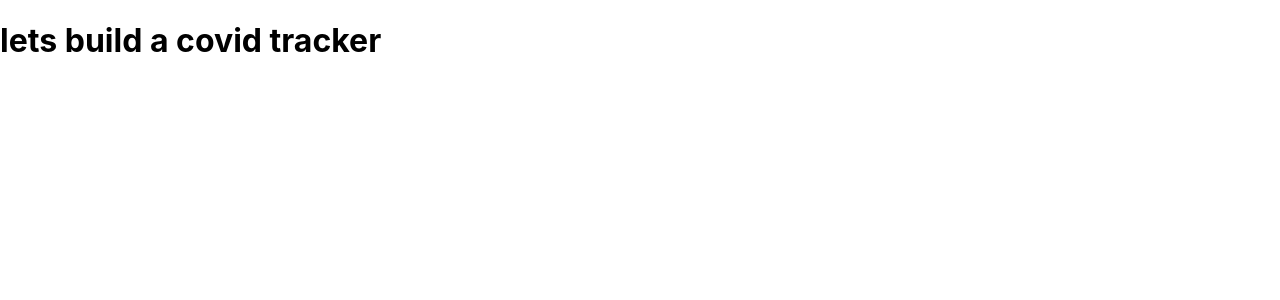
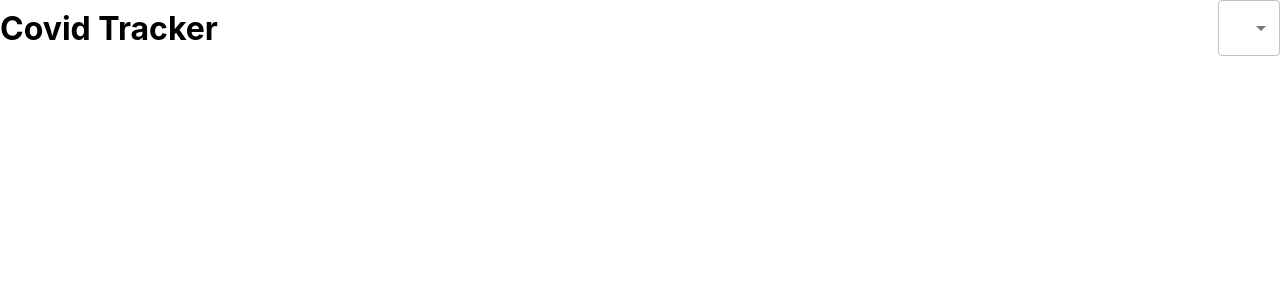
Before and after one commit to EdwardVilla0/Covid-19-Tracker, a React (Create React App) app: page / in a window 1280 px wide. Shown: the top 300 px of the page. Built offline with nearby package versions, Linux system fonts and the light colour scheme.

Commit message:
adding styling and moving select box to the right

```diff
--- a/package.json
+++ b/package.json
@@ -3,6 +3,7 @@
   "version": "0.1.0",
   "private": true,
   "dependencies": {
+    "@material-ui/core": "^4.11.2",
     "@testing-library/jest-dom": "^5.11.4",
     "@testing-library/react": "^11.1.0",
     "@testing-library/user-event": "^12.1.10",
--- a/src/App.css
+++ b/src/App.css
@@ -1,38 +1,10 @@
-.App {
-  text-align: center;
+*{
+  margin: 0;
 }
 
-.App-logo {
-  height: 40vmin;
-  pointer-events: none;
+.app_header{
+  display: flex;
+  align-items: center;
+  margin-bottom: 20px;
+  justify-content: space-between;
 }
-
-@media (prefers-reduced-motion: no-preference) {
-  .App-logo {
-    animation: App-logo-spin infinite 20s linear;
-  }
-}
-
-.App-header {
-  background-color: #282c34;
-  min-height: 100vh;
-  display: flex;
-  flex-direction: column;
-  align-items: center;
-  justify-content: center;
-  font-size: calc(10px + 2vmin);
-  color: white;
-}
-
-.App-link {
-  color: #61dafb;
-}
-
-@keyframes App-logo-spin {
-  from {
-    transform: rotate(0deg);
-  }
-  to {
-    transform: rotate(360deg);
-  }
-}
--- a/src/App.js
+++ b/src/App.js
@@ -1,10 +1,24 @@
 import React from 'react';
+import { Menu, Select, Card, FormControl, MenuItem } from '@material-ui/core';
 import './App.css';
 
 function App() {
   return (
     <div className="app">
-      <h1>lets build a covid tracker</h1>
+      <div className="app_header">
+        <h1>Covid Tracker</h1>
+        <FormControl className="app_dropdown">
+          <Select
+            variant="outlined"
+            value="abs">
+            <MenuItem value="worldwide">Worlwide</MenuItem>
+            <MenuItem value="worldwide">Worlwide</MenuItem>
+            <MenuItem value="worldwide">Worlwide</MenuItem>
+            <MenuItem value="worldwide">Worlwide</MenuItem>
+          </Select>
+        </FormControl>
+
+      </div>
     </div>
   );
 }
```
Also changed, not shown: 2 other files (tests, documents, lock files or other folders).
